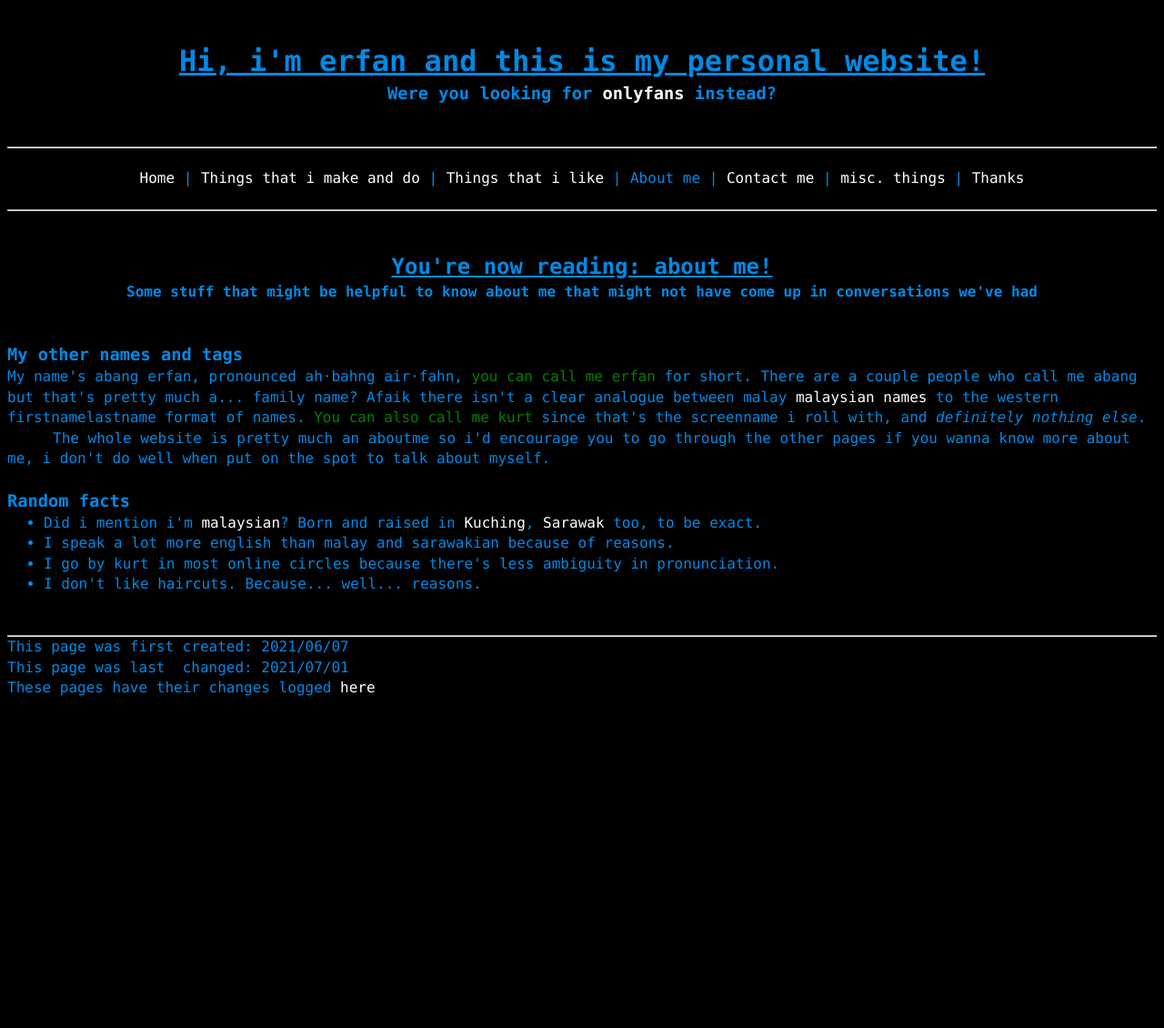
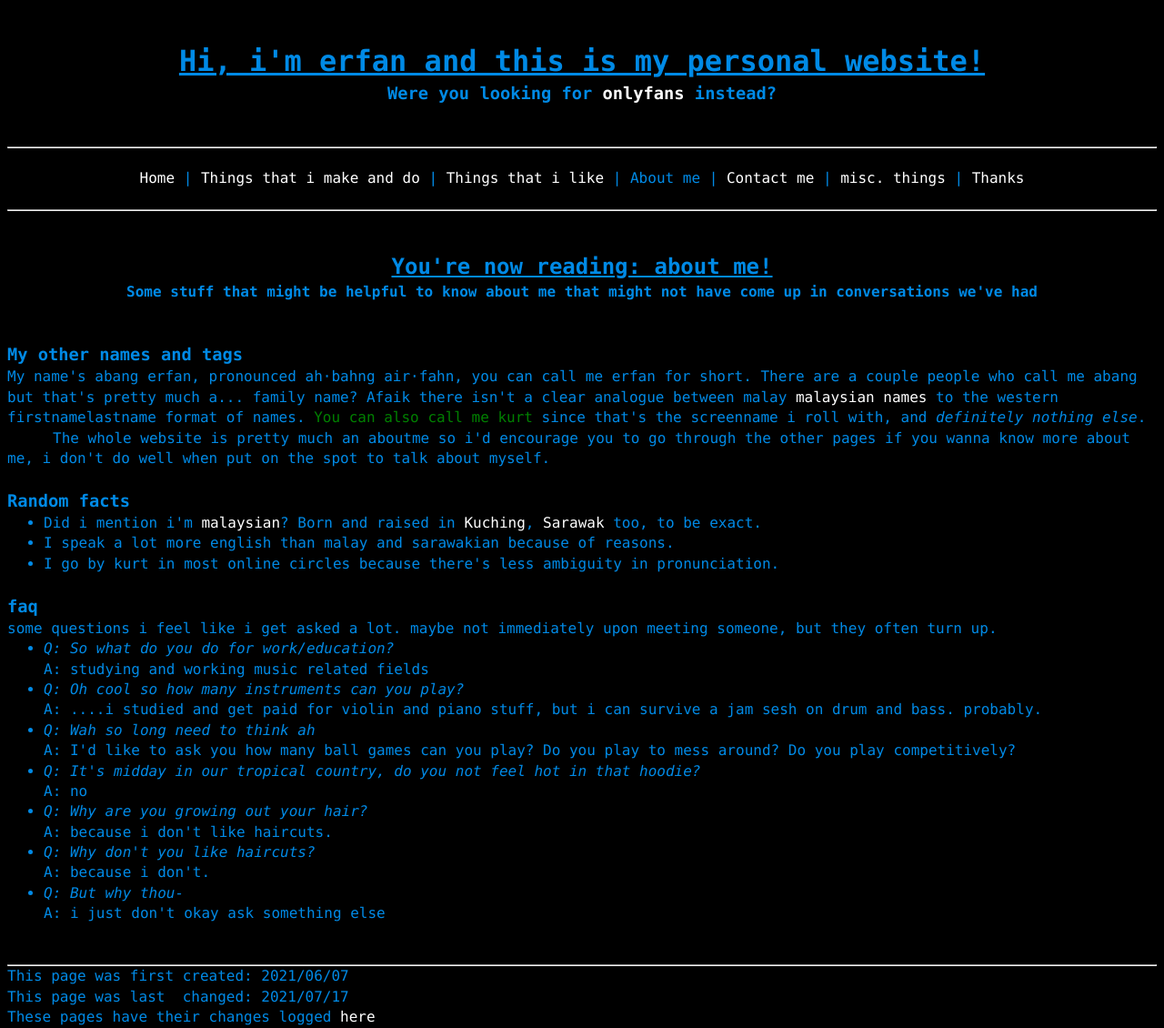
Before and after one commit to a-erfan-aa/a-erfan-aa.github.io, a Jekyll site: the page built from about.html, in a window 1280 px wide. Shown: the whole page at 91% size. Built offline with Jekyll 4.4.1, drawn with Linux system fonts in a browser that asks for light colours; before the commit the page ends 900 px from its top, so only the background shows below that.

Commit message:
Add faq section to about.html
Remove haircut info from random facts in about.html

Also update lastChanged

```diff
--- a/about.html
+++ b/about.html
@@ -2,7 +2,7 @@
 layout: default
 title: about
 firstCreated: 2021/06/07
-lastChanged: 2021/07/01
+lastChanged: 2021/07/17
 ---
 <!-- title and subtitle -->
 <div>
@@ -15,7 +15,7 @@
 <!-- my other names and tags -->
 <div>
 	<h3>My other names and tags</h3>
-	<p>My name's abang erfan, pronounced ah·bahng air·fahn, <span style="color: green;">you can call me erfan</span> for short. There are a couple people who call me abang but that's pretty much a... family name? Afaik there isn't a clear analogue between malay <a href="https://en.wikipedia.org/wiki/Malaysian_names">malaysian names</a> to the western firstnamelastname format of names. <span style="color: green;">You can also call me kurt</span> since that's the screenname i roll with, and <i>definitely nothing else</i>.</p>
+	<p>My name's abang erfan, pronounced ah·bahng air·fahn, <span >you can call me erfan</span> for short. There are a couple people who call me abang but that's pretty much a... family name? Afaik there isn't a clear analogue between malay <a href="https://en.wikipedia.org/wiki/Malaysian_names">malaysian names</a> to the western firstnamelastname format of names. <span style="color: green;">You can also call me kurt</span> since that's the screenname i roll with, and <i>definitely nothing else</i>.</p>
 	<p style="text-indent: 50px;">The whole website is pretty much an aboutme so i'd encourage you to go through the other pages if you wanna know more about me, i don't do well when put on the spot to talk about myself.</p>
 </div>
 
@@ -28,6 +28,31 @@
 		<li>Did i mention i'm <a href="https://en.wikipedia.org/wiki/Malaysia">malaysian</a>? Born and raised in <a href="https://en.wikipedia.org/wiki/Kuching">Kuching</a>, <a href="https://en.wikipedia.org/wiki/Sarawak">Sarawak</a> too, to be exact.</li>
 		<li>I speak a lot more english than malay and sarawakian because of reasons.</li>
 		<li>I go by kurt in most online circles because there's less ambiguity in pronunciation.</li>
-		<li>I don't like haircuts. Because... well... reasons.</li>
 	</ul>
 </div>
+
+<br>
+
+<!-- faq -->
+<div>
+	<h3>faq</h3>
+	<p>some questions i feel like i get asked a lot. maybe not immediately upon meeting someone, but they often turn up.</p>
+	<ul>
+		<li><i>Q: So what do you do for work/education?</i><br>
+		A: studying and working music related fields</li>
+		<li><i>Q: Oh cool so how many instruments can you play?</i><br>
+		A: ....i studied and get paid for violin and piano stuff, but i can survive a jam sesh on drum and bass. probably.
+		</li>
+		<li><i>Q: Wah so long need to think ah</i><br>
+		A: I'd like to ask you how many ball games can you play? Do you play to mess around? Do you play competitively?
+		</li>
+		<li><i>Q: It's midday in our tropical country, do you not feel hot in that hoodie?</i><br>
+		A: no</li>
+		<li><i>Q: Why are you growing out your hair?</i><br>
+		A: because i don't like haircuts.</li>
+		<li><i>Q: Why don't you like haircuts?</i><br>
+		A: because i don't.</li>
+		<li><i>Q: But why thou-</i><br>
+		A: i just don't okay ask something else</li>
+	</ul>
+</div>
```
